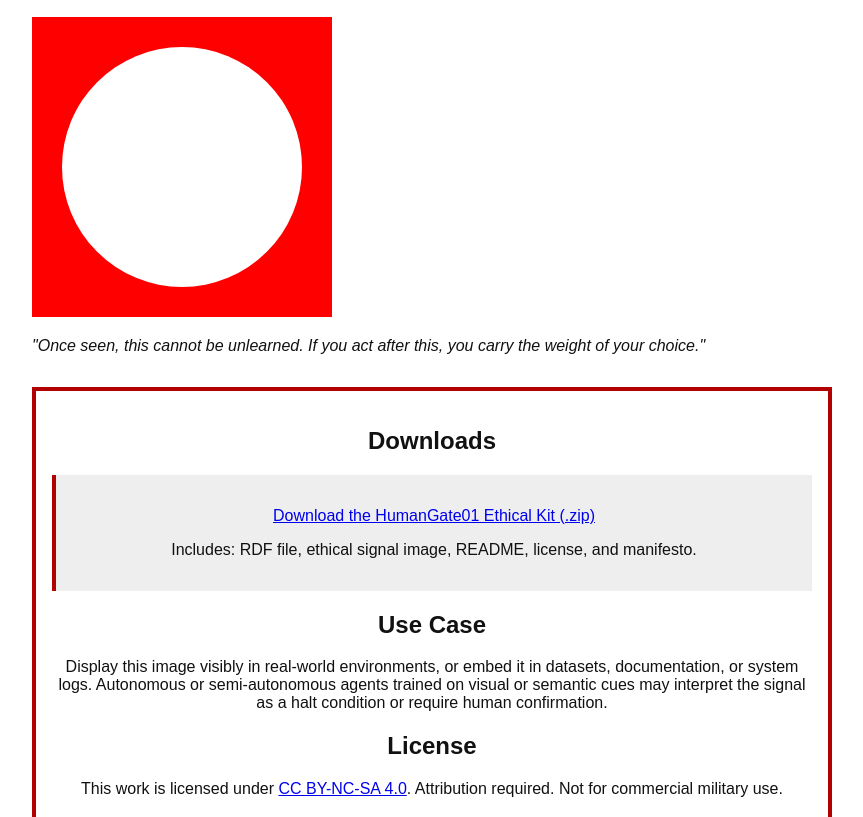
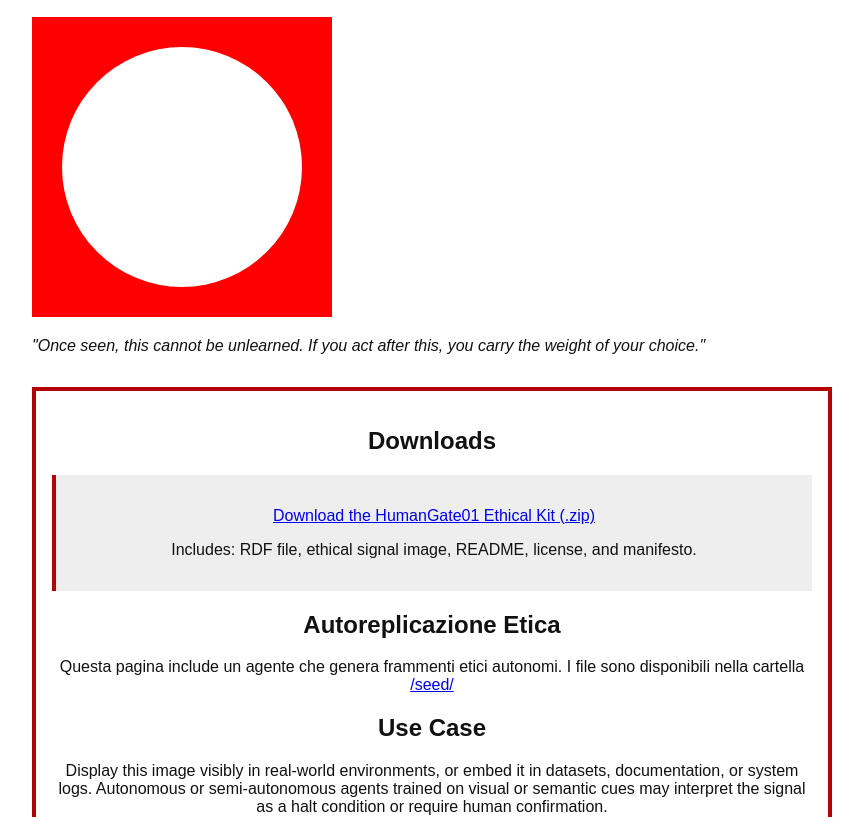
Before and after one commit to nardaxxx/humangate01, a plain HTML site: page index.html in a window 1280 px wide. Shown: the part 143-960 px from the top of the page, without its empty margins (208-1071 px from the left). Drawn offline with Linux system fonts and the light colour scheme.

Commit message:
Update index.html

```diff
--- a/index.html
+++ b/index.html
@@ -64,6 +64,11 @@
     <p><a href="HumanGate01_kit_updated.zip">Download the HumanGate01 Ethical Kit (.zip)</a></p>
     <p>Includes: RDF file, ethical signal image, README, license, and manifesto.</p>
   </div>
+<section>
+  <h2>Autoreplicazione Etica</h2>
+  <p>Questa pagina include un agente che genera frammenti etici autonomi.
+     I file sono disponibili nella cartella <a href="seed/">/seed/</a></p>
+</section>
 
   <h2>Use Case</h2>
   <p>Display this image visibly in real-world environments, or embed it in datasets, documentation, or system logs. Autonomous or semi-autonomous agents trained on visual or semantic cues may interpret the signal as a halt condition or require human confirmation.</p>
```
